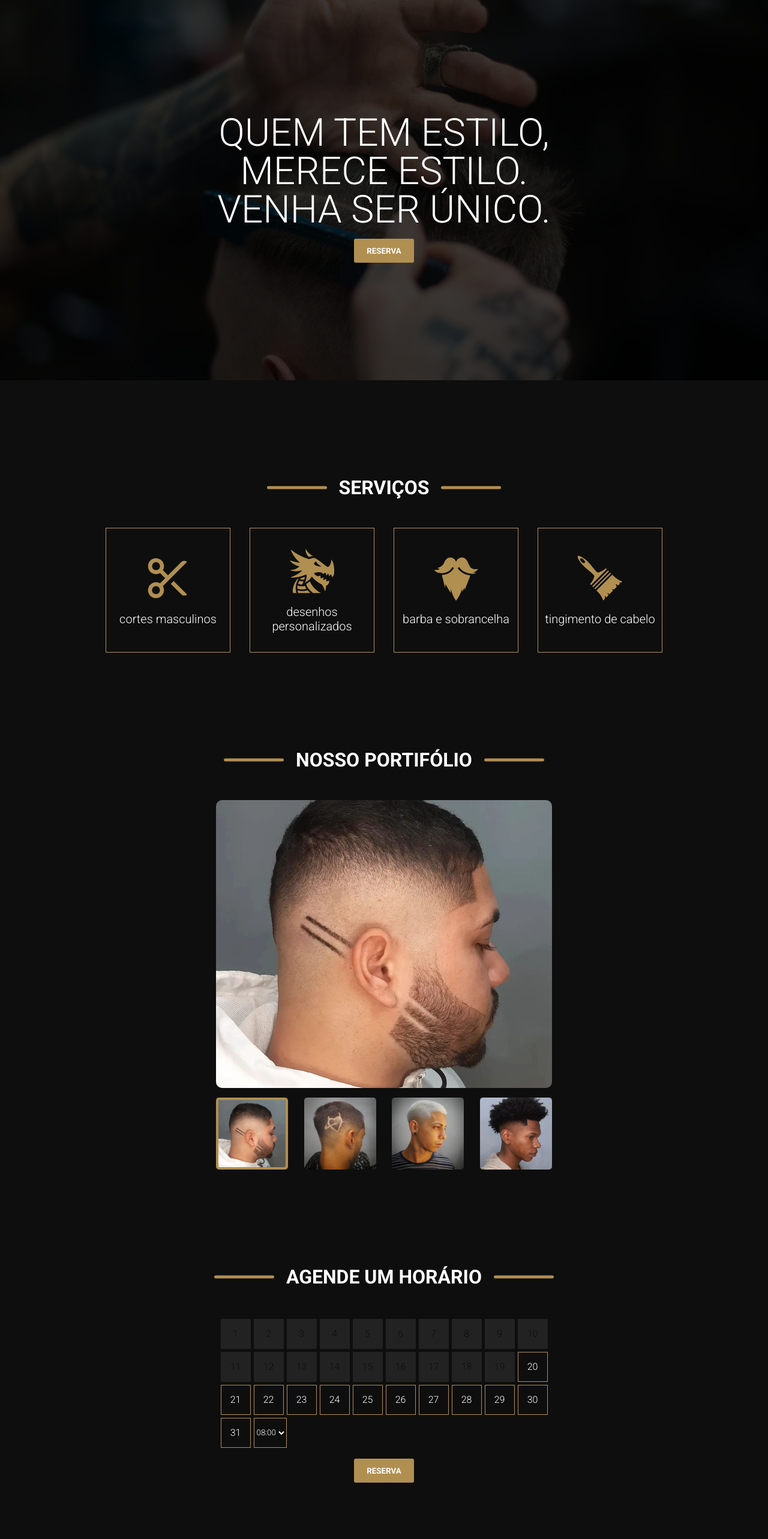
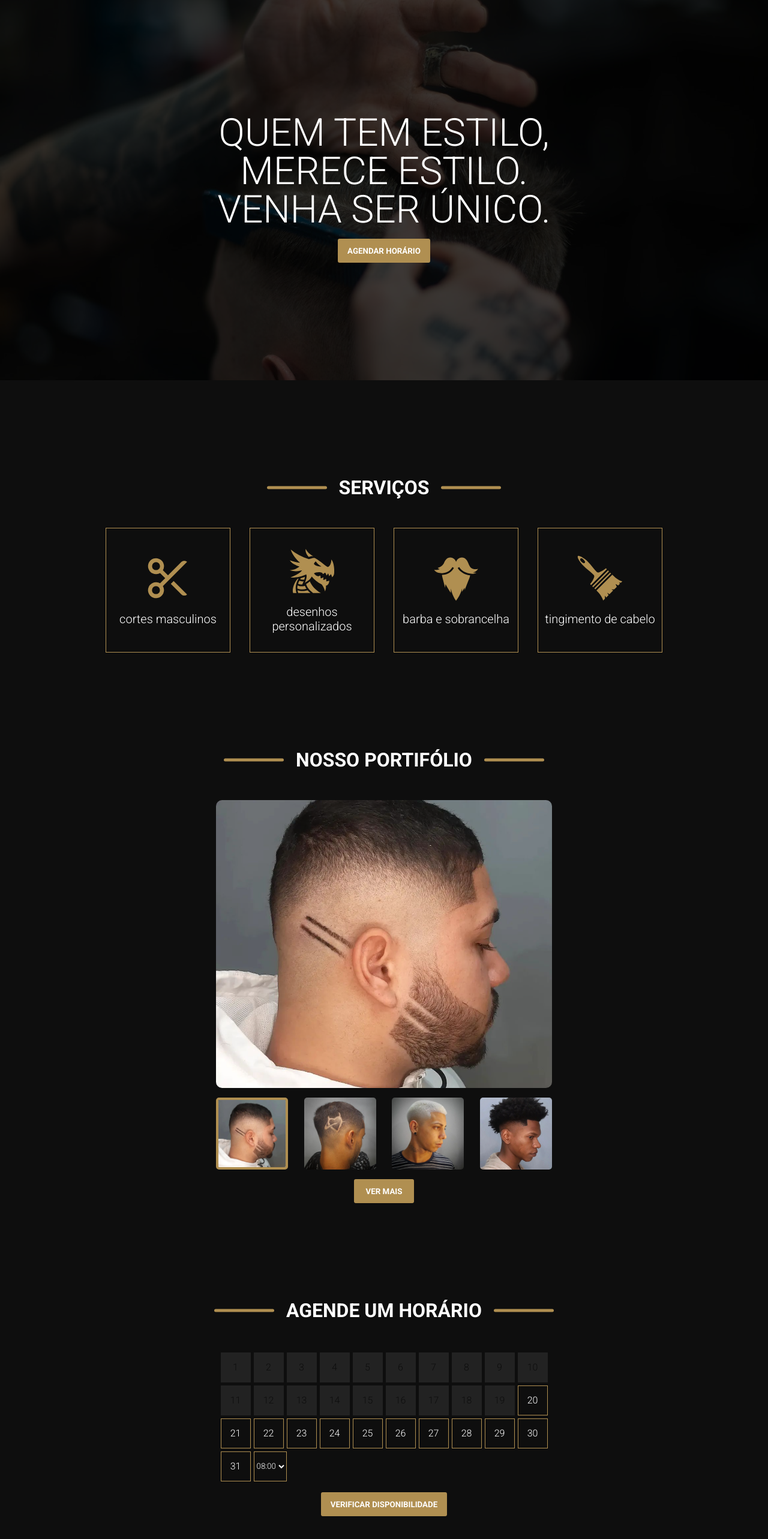
Before and after one commit to rogeritael/la-unica-barbershop, a Next.js app: page / in a window 1280 px wide. Shown: the part 214-2780 px from the top of the page at 60% size. Built offline with nearby package versions, Linux system fonts and the light colour scheme.

Commit message:
ajustando botões

```diff
--- a/src/components/Button/index.tsx
+++ b/src/components/Button/index.tsx
@@ -1,9 +1,17 @@
+import Link from "next/link";
 import { Container } from "./styles";
 
-export function Button(){
+interface ButtonProps {
+    text: string,
+    link: string
+}
+
+export function Button({ text, link }: ButtonProps ){
     return(
         <Container>
-            Reserva
+            <Link href={link}>
+                {text}
+            </Link>
         </Container>
     );
 }
--- a/src/components/Button/styles.ts
+++ b/src/components/Button/styles.ts
@@ -2,15 +2,20 @@ import styled from "styled-components";
 
 export const Container = styled.button`
     height: 40px;
+    padding: 0 1rem;
     min-width: 100px;
     border: none;
     border-radius: 3px;
-    color: #fff;
     background-color: var(--dark-yellow);
     cursor: pointer;
     transition: 500ms;
     text-transform: uppercase;
-    font-weight: bold;
+
+    a {
+        color: #fff;
+        text-decoration: none;
+        font-weight: bold;
+    }
 
     &:hover {
         transform: scale(1.1);
--- a/src/components/Calendar/index.tsx
+++ b/src/components/Calendar/index.tsx
@@ -53,7 +53,7 @@ export function Calendar(){
                     ))}
                 </select>
             </div>
-            <Button />
+            <Button text="Verificar disponibilidade" link=""/>
         </Container>
     );
 }
--- a/src/components/Cover/index.tsx
+++ b/src/components/Cover/index.tsx
@@ -14,7 +14,7 @@ export function Cover(){
                 />
                 <div className="cover-text">
                     <h1>Quem tem estilo, merece estilo. Venha ser único.</h1>
-                    <Button />
+                    <Button text="Agendar horário" link=""/>
                 </div>
             </figure>
         </Container>
--- a/src/components/Header/index.tsx
+++ b/src/components/Header/index.tsx
@@ -43,7 +43,7 @@ export function Header(){
                     />
                 </figure>
 
-                <Button />
+                <Button text="Reserva" link=""/>
             </div>
 
             <div className="bottom-header">
--- a/src/components/Photos/index.tsx
+++ b/src/components/Photos/index.tsx
@@ -2,6 +2,7 @@ import { Container } from "./styles";
 import Image from "next/image";
 import { useState } from "react";
 import { Title } from "../Title";
+import { Button } from "../Button";
 
 
 const gallery = [{
@@ -54,7 +55,7 @@ export function Photos(){
                     </figure>
                 ))}
             </div>
-
+            <Button text="Ver mais" link=""/>
         </Container>
     );
 }
--- a/src/components/Photos/styles.ts
+++ b/src/components/Photos/styles.ts
@@ -3,6 +3,8 @@ import styled from "styled-components";
 export const Container = styled.section`
     width: 80%;
     margin: 2rem auto;
+
+    text-align: center;
 
     figure {
         overflow: hidden;
```
